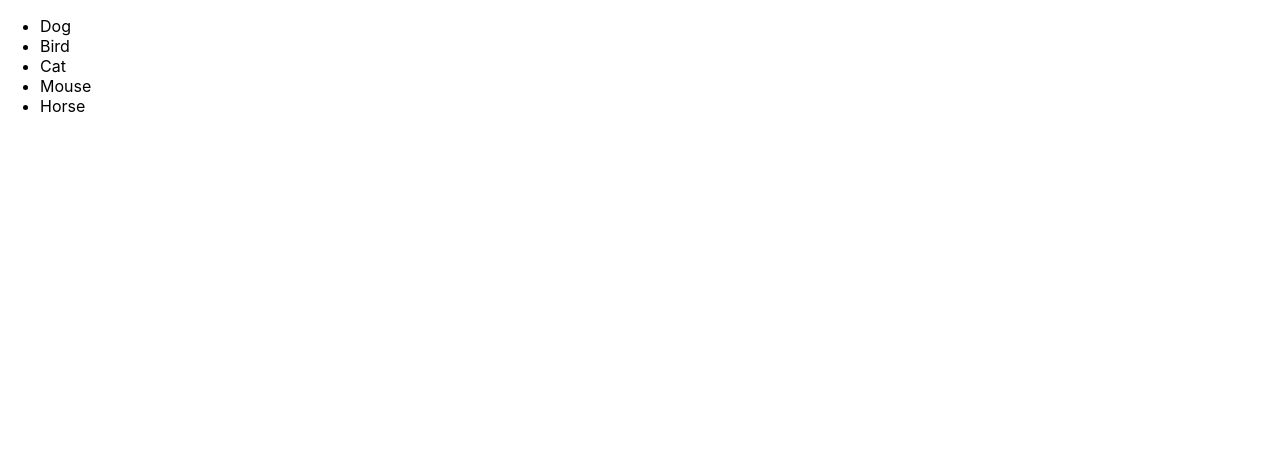
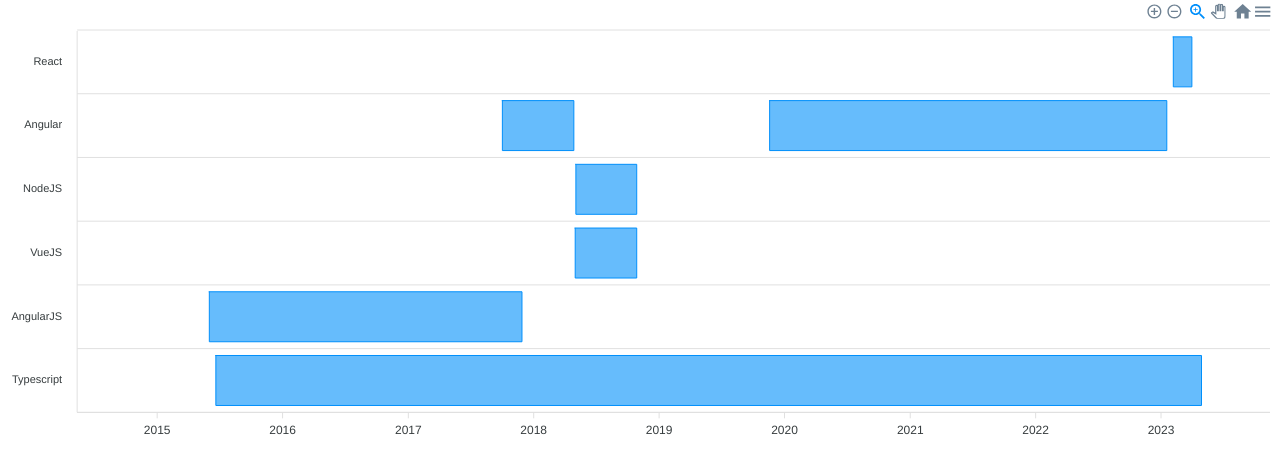
Before and after one commit to contactipraju/texperience, a React (Create React App) app: page / in a window 1280 px wide. Shown: the top 474 px of the page. Built offline with nearby package versions, Linux system fonts and the light colour scheme.

Commit message:
simple timeline chart displaying skillset/experience over time

```diff
--- a/package.json
+++ b/package.json
@@ -6,7 +6,9 @@
     "@testing-library/jest-dom": "^5.16.5",
     "@testing-library/react": "^13.4.0",
     "@testing-library/user-event": "^13.5.0",
+    "apexcharts": "^3.39.0",
     "react": "^18.2.0",
+    "react-apexcharts": "^1.4.0",
     "react-dom": "^18.2.0",
     "react-scripts": "5.0.1",
     "web-vitals": "^2.1.4"
--- a/src/App.js
+++ b/src/App.js
@@ -1,22 +1,26 @@
 import logo from './logo.svg';
 import './App.css';
 
-function App() {
-	const animals = [
-		{ id: 1, name: "Dog" },
-		{ id: 2, name: "Bird" },
-		{ id: 3, name: "Cat" },
-		{ id: 4, name: "Mouse" },
-		{ id: 5, name: "Horse" }
-	];
+import React from "react";
+import TimelineChart from "./components/TimelineChart";
 
-	const renderAnimals = animals.map(animal => (
-		<li key={animal.id}>{animal.name}</li>
-	))
+class App extends React.Component {
+	constructor(props) {
+		super(props);
+		this.state = {};
+	}
 
-	return (
-		<ul>{renderAnimals}</ul>
-	);
+	render() {
+		return (
+			<div className="app">
+				<div className="row">
+					<div className="mixed-chart">
+						<TimelineChart />
+					</div>
+				</div>
+			</div>
+		);
+	}
 }
 
 export default App;
--- /dev/null
+++ b/src/components/TimelineChart.js
@@ -0,0 +1,78 @@
+import React from "react";
+import ReactApexChart from "react-apexcharts";
+
+class TimelineChart extends React.Component {
+	constructor(props) {
+		super(props);
+
+		this.state = {
+			series: [{
+				name: 'Bob',
+				data: [{
+					x: 'React',
+					y: [new Date('2023-02-05').getTime(), new Date('2023-04-03').getTime()]
+				},
+				{
+					x: 'Angular',
+					y: [new Date('2019-11-18').getTime(), new Date('2023-01-20').getTime()]
+				},
+				{
+					x: 'NodeJS',
+					y: [new Date('2018-05-03').getTime(), new Date('2018-10-30').getTime()]
+				},
+				{
+					x: 'VueJS',
+					y: [new Date('2018-05-01').getTime(), new Date('2018-10-30').getTime()]
+				},
+				{
+					x: 'Angular',
+					y: [new Date('2017-10-01').getTime(), new Date('2018-04-30').getTime()]
+				},
+				{
+					x: 'AngularJS',
+					y: [new Date('2015-06-01').getTime(), new Date('2017-11-30').getTime()]
+				},
+				{
+					x: 'Typescript',
+					y: [new Date('2015-06-20').getTime(), new Date('2023-05-01').getTime()]
+				}]
+			}],
+			options: {
+				chart: {
+					height: 450,
+					type: 'rangeBar'
+				},
+				plotOptions: {
+					bar: {
+						horizontal: true,
+						barHeight: '80%'
+					}
+				},
+				xaxis: {
+					type: 'datetime'
+				},
+				stroke: {
+					width: 1
+				},
+				fill: {
+					type: 'solid',
+					opacity: 0.6
+				},
+				legend: {
+					position: 'top',
+					horizontalAlign: 'left'
+				}
+			}
+		};
+	}
+
+	render() {
+		return (
+			<div id="chart">
+				<ReactApexChart options={this.state.options} series={this.state.series} type="rangeBar" height={450} />
+			</div>
+		);
+	}
+}
+
+export default TimelineChart;
--- a/src/index.js
+++ b/src/index.js
@@ -6,9 +6,7 @@
 
 const root = ReactDOM.createRoot(document.getElementById('root'));
 root.render(
-  <React.StrictMode>
-    <App />
-  </React.StrictMode>
+	<App />
 );
 
 // If you want to start measuring performance in your app, pass a function
```
Also changed, not shown: src/components/Practice.js (added, +39 -0 lines), src/components/SimpleChart.js (added, +46 -0 lines), 1 other file (tests, documents, lock files or other folders).
